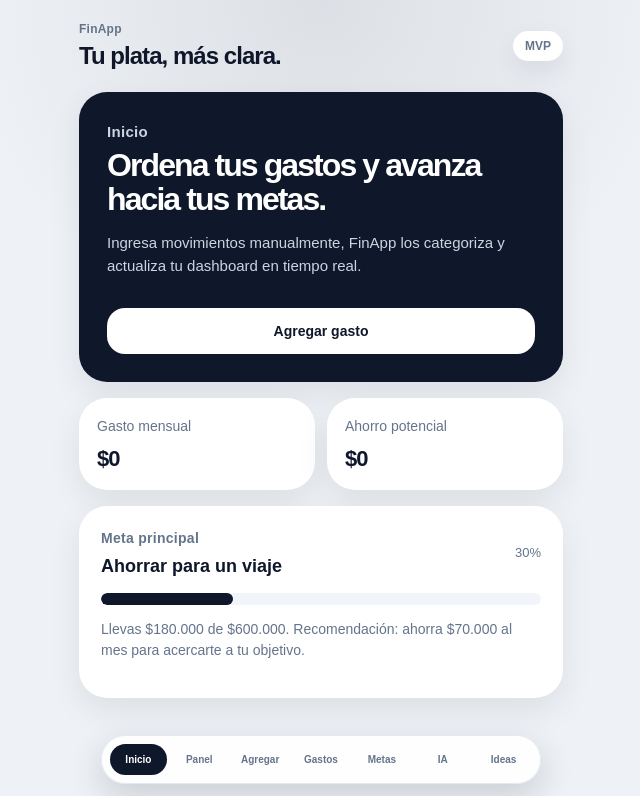
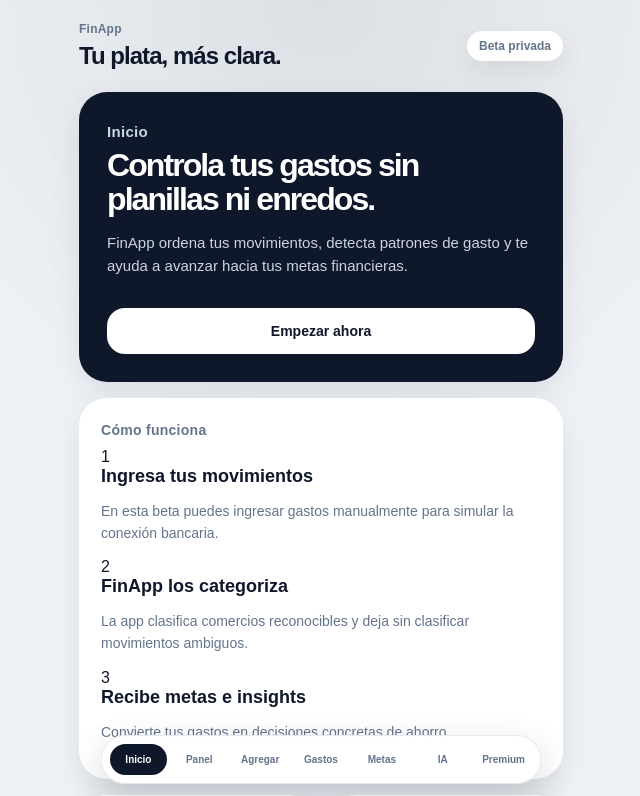
Before and after one commit to cristbaltisne/finapp-mvp, a Next.js app: page / in a window 1280 px wide. Shown: the top 796 px of the page, without its empty margins (319-959 px from the left). Built offline with nearby package versions, Linux system fonts and the light colour scheme.

Commit message:
Update page.jsx

```diff
--- a/app/page.jsx
+++ b/app/page.jsx
@@ -16,27 +16,18 @@ const initialGoals = [
   },
   {
     id: 2,
-    title: "Reducir gastos hormiga",
-    description: "Bajar gastos pequeños y frecuentes que se acumulan durante el mes.",
-    target: 250000,
-    current: 60000,
-    monthlySuggestion: 40000,
-    tag: "Control",
+    title: "Fondo de emergencia",
+    description: "Crear un colchón financiero para imprevistos del día a día.",
+    target: 900000,
+    current: 250000,
+    monthlySuggestion: 85000,
+    tag: "Seguridad",
   },
 ];
 
 const aiGoalSuggestions = [
   {
     id: 101,
-    title: "Crear fondo de emergencia",
-    description: "Construir un colchón financiero para cubrir imprevistos sin usar deuda.",
-    target: 900000,
-    current: 250000,
-    monthlySuggestion: 85000,
-    tag: "Seguridad",
-  },
-  {
-    id: 102,
     title: "Bajar delivery en 30%",
     description: "Reducir pedidos de comida y redirigir ese ahorro a una meta personal.",
     target: 180000,
@@ -45,7 +36,7 @@ const aiGoalSuggestions = [
     tag: "Ahorro",
   },
   {
-    id: 103,
+    id: 102,
     title: "Ahorrar para estudios",
     description: "Separar un monto mensual para financiar cursos, diplomados o un MBA.",
     target: 1200000,
@@ -53,6 +44,29 @@ const aiGoalSuggestions = [
     monthlySuggestion: 100000,
     tag: "Educación",
   },
+  {
+    id: 103,
+    title: "Reducir gastos hormiga",
+    description: "Identificar gastos pequeños y frecuentes que se acumulan durante el mes.",
+    target: 250000,
+    current: 60000,
+    monthlySuggestion: 40000,
+    tag: "Control",
+  },
+];
+
+const categoriesList = [
+  "Transporte",
+  "Delivery",
+  "Supermercado",
+  "Cafés",
+  "Suscripciones",
+  "Entretención",
+  "Alimentación",
+  "Salud",
+  "Educación",
+  "Sin clasificar",
+  "Otros",
 ];
 
 function formatCLP(value) {
@@ -78,6 +92,15 @@ function getProgress(goal) {
 
 function categorizeExpense(description) {
   const text = description.toLowerCase();
+
+  if (
+    text.includes("transferencia") ||
+    text.includes("transf") ||
+    text.includes("tef") ||
+    text.includes("pago a persona")
+  ) {
+    return "Sin clasificar";
+  }
 
   if (
     text.includes("uber") ||
@@ -140,6 +163,15 @@ function categorizeExpense(description) {
     return "Entretención";
   }
 
+  if (
+    text.includes("farmacia") ||
+    text.includes("cruz verde") ||
+    text.includes("salcobrand") ||
+    text.includes("doctor")
+  ) {
+    return "Salud";
+  }
+
   return "Otros";
 }
 
@@ -155,6 +187,8 @@ export default function Home() {
   const [lastAddedCategory, setLastAddedCategory] = useState("");
 
   const [goalAmounts, setGoalAmounts] = useState({});
+  const [goalNotification, setGoalNotification] = useState("");
+  const [premiumClicked, setPremiumClicked] = useState(false);
 
   const totalExpenses = useMemo(() => {
     return expenses.reduce((sum, item) => sum + item.amount, 0);
@@ -230,6 +264,19 @@ export default function Home() {
     setExpenses(expenses.filter((expense) => expense.id !== expenseId));
   }
 
+  function updateExpenseCategory(expenseId, newCategory) {
+    setExpenses(
+      expenses.map((expense) => {
+        if (expense.id !== expenseId) return expense;
+
+        return {
+          ...expense,
+          category: newCategory,
+        };
+      })
+    );
+  }
+
   function addMoneyToGoal(goalId) {
     const amount = Math.abs(Number(goalAmounts[goalId]));
 
@@ -255,6 +302,9 @@ export default function Home() {
     });
 
     setActiveGoalId(goalId);
+    setGoalNotification(
+      "Ahorro agregado. Te recordaremos revisar esta meta durante la semana."
+    );
   }
 
   function addGoal(goal) {
@@ -285,7 +335,7 @@ export default function Home() {
             <h1>Tu plata, más clara.</h1>
           </div>
 
-          <div className="status-pill">MVP</div>
+          <div className="status-pill">Beta privada</div>
         </header>
 
         <section className="content">
@@ -293,15 +343,51 @@ export default function Home() {
             <div className="screen">
               <div className="hero-card">
                 <p className="eyebrow light">Inicio</p>
-                <h2>Ordena tus gastos y avanza hacia tus metas.</h2>
+                <h2>Controla tus gastos sin planillas ni enredos.</h2>
                 <p>
-                  Ingresa movimientos manualmente, FinApp los categoriza y
-                  actualiza tu dashboard en tiempo real.
+                  FinApp ordena tus movimientos, detecta patrones de gasto y te
+                  ayuda a avanzar hacia tus metas financieras.
                 </p>
 
                 <button className="dark-button" onClick={() => setTab("add")}>
-                  Agregar gasto
+                  Empezar ahora
                 </button>
+              </div>
+
+              <div className="card">
+                <p className="eyebrow">Cómo funciona</p>
+
+                <div className="onboarding-step">
+                  <span>1</span>
+                  <div>
+                    <h3>Ingresa tus movimientos</h3>
+                    <p>
+                      En esta beta puedes ingresar gastos manualmente para
+                      simular la conexión bancaria.
+                    </p>
+                  </div>
+                </div>
+
+                <div className="onboarding-step">
+                  <span>2</span>
+                  <div>
+                    <h3>FinApp los categoriza</h3>
+                    <p>
+                      La app clasifica comercios reconocibles y deja sin
+                      clasificar movimientos ambiguos.
+                    </p>
+                  </div>
+                </div>
+
+                <div className="onboarding-step">
+                  <span>3</span>
+                  <div>
+                    <h3>Recibe metas e insights</h3>
+                    <p>
+                      Convierte tus gastos en decisiones concretas de ahorro.
+                    </p>
+                  </div>
+                </div>
               </div>
 
               <div className="grid-2">
@@ -352,7 +438,7 @@ export default function Home() {
           {tab === "dashboard" && (
             <div className="screen">
               <div className="dark-card">
-                <p>Dashboard de gastos</p>
+                <p>Panel de gastos</p>
                 <h2>{formatCLP(totalExpenses)}</h2>
                 <span>
                   {expenses.length === 0
@@ -413,6 +499,17 @@ export default function Home() {
                 </div>
               </div>
 
+              {expenses.length > 0 && (
+                <div className="insight-card">
+                  <span>Insight</span>
+                  <h3>Reduce tu mayor categoría</h3>
+                  <p>
+                    Si reduces {topCategory.category} en 15%, podrías ahorrar
+                    cerca de {formatCLP(Math.round(topCategory.amount * 0.15))}.
+                  </p>
+                </div>
+              )}
+
               <button className="dark-button" onClick={() => setTab("add")}>
                 Agregar nuevo gasto
               </button>
@@ -422,11 +519,11 @@ export default function Home() {
           {tab === "add" && (
             <div className="screen">
               <div className="section-title">
-                <p className="eyebrow">Agregar gasto</p>
-                <h2>Ingresa un movimiento</h2>
+                <p className="eyebrow">Agregar movimiento</p>
+                <h2>Ingresa un gasto</h2>
                 <p>
-                  La app clasifica automáticamente el gasto según la descripción
-                  ingresada.
+                  En esta beta, el ingreso manual simula la conexión con tus
+                  cuentas bancarias.
                 </p>
               </div>
 
@@ -454,7 +551,7 @@ export default function Home() {
                   Descripción
                   <input
                     type="text"
-                    placeholder="Ej: Uber, Rappi, Spotify..."
+                    placeholder="Ej: Uber, Rappi, Spotify, Transferencia Juan..."
                     value={newDescription}
                     onChange={(event) => setNewDescription(event.target.value)}
                   />
@@ -463,18 +560,25 @@ export default function Home() {
                 <div className="detected-card">
                   <p>Categoría detectada</p>
                   <h3>{predictedCategory}</h3>
+                  {predictedCategory === "Sin clasificar" && (
+                    <p>
+                      Las transferencias entre personas quedan sin clasificar
+                      hasta que el usuario agregue más contexto.
+                    </p>
+                  )}
                 </div>
 
                 <button className="dark-button" type="submit">
-                  Agregar y actualizar dashboard
+                  Agregar y actualizar panel
                 </button>
               </form>
 
               <div className="card">
-                <p className="eyebrow">Ejemplos para probar</p>
+                <p className="eyebrow">Prueba rápida</p>
                 <p>
-                  Escribe “Uber” para Transporte, “Rappi” para Delivery,
-                  “Spotify” para Suscripciones o “Líder” para Supermercado.
+                  Usa “Uber” para Transporte, “Rappi” para Delivery, “Spotify”
+                  para Suscripciones o “Transferencia Andrés” para Sin
+                  clasificar.
                 </p>
               </div>
             </div>
@@ -483,11 +587,11 @@ export default function Home() {
           {tab === "expenses" && (
             <div className="screen">
               <div className="section-title">
-                <p className="eyebrow">Gastos categorizados</p>
-                <h2>Movimientos del mes</h2>
+                <p className="eyebrow">Movimientos</p>
+                <h2>Gastos categorizados</h2>
                 <p>
-                  Cada movimiento ingresado queda registrado y clasificado
-                  automáticamente.
+                  Puedes corregir categorías manualmente para mejorar la calidad
+                  del análisis.
                 </p>
               </div>
 
@@ -497,8 +601,7 @@ export default function Home() {
                     <div className="empty-state">
                       <h3>No hay gastos registrados</h3>
                       <p>
-                        Agrega tu primer movimiento para ver el dashboard
-                        actualizado.
+                        Agrega tu primer movimiento para ver el panel actualizado.
                       </p>
                       <button className="soft-button" onClick={() => setTab("add")}>
                         Agregar gasto
@@ -507,12 +610,24 @@ export default function Home() {
                   )}
 
                   {expenses.map((expense) => (
-                    <div key={expense.id} className="expense-row">
+                    <div key={expense.id} className="expense-row editable">
                       <div>
                         <h3>{expense.name}</h3>
-                        <p>
-                          {expense.category} · {formatDate(expense.date)}
-                        </p>
+                        <p>{formatDate(expense.date)}</p>
+
+                        <select
+                          className="category-select"
+                          value={expense.category}
+                          onChange={(event) =>
+                            updateExpenseCategory(expense.id, event.target.value)
+                          }
+                        >
+                          {categoriesList.map((category) => (
+                            <option key={category} value={category}>
+                              {category}
+                            </option>
+                          ))}
+                        </select>
                       </div>
 
                       <div className="expense-actions">
@@ -534,13 +649,17 @@ export default function Home() {
           {tab === "goals" && (
             <div className="screen">
               <div className="section-title">
-                <p className="eyebrow">Seguimiento de metas</p>
-                <h2>Tus objetivos financieros</h2>
+                <p className="eyebrow">Metas financieras</p>
+                <h2>Haz seguimiento a tu ahorro</h2>
                 <p>
-                  Puedes agregar dinero ahorrado a cada meta y ver cómo aumenta
-                  el avance automáticamente.
+                  Agrega dinero ahorrado a cada meta y recibe recordatorios
+                  simulados de seguimiento.
                 </p>
               </div>
+
+              {goalNotification && (
+                <div className="success-card">{goalNotification}</div>
+              )}
 
               <div className="list">
                 {goals.map((goal) => (
@@ -606,7 +725,7 @@ export default function Home() {
               </div>
 
               <button className="dark-button" onClick={() => setTab("ai")}>
-                Proponer nueva meta con IA
+                Ver metas sugeridas
               </button>
             </div>
           )}
@@ -614,11 +733,11 @@ export default function Home() {
           {tab === "ai" && (
             <div className="screen">
               <div className="section-title">
-                <p className="eyebrow">Metas sugeridas por IA</p>
-                <h2>Elige una recomendación</h2>
+                <p className="eyebrow">Recomendaciones</p>
+                <h2>Metas sugeridas por FinApp</h2>
                 <p>
-                  Estas metas están simuladas para el MVP, pero muestran cómo la
-                  app traduciría los gastos en objetivos financieros.
+                  La app transforma patrones de gasto en objetivos financieros
+                  simples y accionables.
                 </p>
               </div>
 
@@ -658,63 +777,63 @@ export default function Home() {
             </div>
           )}
 
-          {tab === "insights" && (
+          {tab === "premium" && (
             <div className="screen">
-              <div className="section-title">
-                <p className="eyebrow">Insights personalizados</p>
-                <h2>Acciones concretas para ahorrar</h2>
+              <div className="hero-card">
+                <p className="eyebrow light">FinApp Premium</p>
+                <h2>$3.990 al mes</h2>
                 <p>
-                  El objetivo no es mostrar más datos, sino traducirlos en
-                  decisiones simples.
+                  Para usuarios que quieren automatizar el control financiero y
+                  recibir recomendaciones más avanzadas.
                 </p>
+
+                <button
+                  className="dark-button"
+                  onClick={() => setPremiumClicked(true)}
+                >
+                  Quiero el plan premium
+                </button>
               </div>
 
-              {expenses.length === 0 && (
-                <div className="empty-state">
-                  <h3>Aún no hay insights</h3>
-                  <p>
-                    Agrega gastos para que FinApp genere recomendaciones
-                    personalizadas.
-                  </p>
-                  <button className="soft-button" onClick={() => setTab("add")}>
-                    Agregar gasto
-                  </button>
+              {premiumClicked && (
+                <div className="success-card">
+                  Listo. Te avisaremos cuando el plan premium esté disponible en
+                  la beta cerrada.
                 </div>
               )}
 
-              {expenses.length > 0 && (
-                <>
-                  <div className="insight-card">
-                    <span>01</span>
-                    <h3>Reduce tu mayor categoría</h3>
-                    <p>
-                      Tu mayor gasto es {topCategory.category}. Si reduces esa
-                      categoría en 15%, podrías ahorrar cerca de{" "}
-                      {formatCLP(Math.round(topCategory.amount * 0.15))}.
-                    </p>
-                  </div>
+              <div className="card">
+                <p className="eyebrow">Incluye</p>
 
-                  <div className="insight-card">
-                    <span>02</span>
-                    <h3>Revisa gastos recurrentes</h3>
-                    <p>
-                      Detectamos posibles suscripciones o cargos recurrentes. En
-                      la app final, FinApp alertaría estos cargos para decidir si
-                      mantenerlos o cancelarlos.
-                    </p>
-                  </div>
+                <div className="benefit-row">
+                  <span>✓</span>
+                  <p>Conexión automática con cuentas bancarias compatibles.</p>
+                </div>
 
-                  <div className="insight-card">
-                    <span>03</span>
-                    <h3>Conecta gasto con meta</h3>
-                    <p>
-                      Si mantienes el ahorro sugerido de{" "}
-                      {formatCLP(activeGoal.monthlySuggestion)} al mes, avanzarás
-                      más rápido hacia “{activeGoal.title}”.
-                    </p>
-                  </div>
-                </>
-              )}
+                <div className="benefit-row">
+                  <span>✓</span>
+                  <p>Categorización inteligente de movimientos.</p>
+                </div>
+
+                <div className="benefit-row">
+                  <span>✓</span>
+                  <p>Recomendaciones accionables para ahorrar todos los meses.</p>
+                </div>
+
+                <div className="benefit-row">
+                  <span>✓</span>
+                  <p>Recordatorios de seguimiento para tus metas financieras.</p>
+                </div>
+              </div>
+
+              <div className="card">
+                <p className="eyebrow">Prueba inicial</p>
+                <h3>30 días gratis</h3>
+                <p>
+                  Puedes probar FinApp Premium antes de decidir si pagar el plan
+                  mensual.
+                </p>
+              </div>
             </div>
           )}
         </section>
@@ -757,10 +876,10 @@ export default function Home() {
             IA
           </button>
           <button
-            className={tab === "insights" ? "active" : ""}
-            onClick={() => setTab("insights")}
+            className={tab === "premium" ? "active" : ""}
+            onClick={() => setTab("premium")}
           >
-            Ideas
+            Premium
           </button>
         </nav>
       </div>
```
